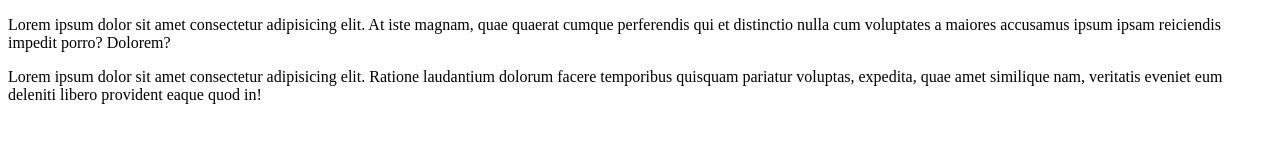
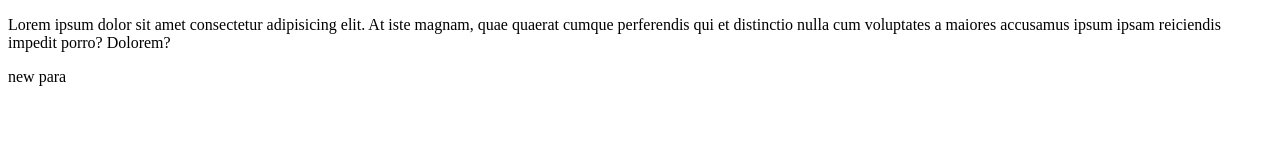
Before and after one commit to thakorpankaj1137/myproject, a plain HTML site: page index.html in a window 1280 px wide. Drawn offline with Linux system fonts and the light colour scheme.

Commit message:
Update index.html

```diff
--- a/index.html
+++ b/index.html
@@ -12,9 +12,7 @@
     <p>Lorem ipsum dolor sit amet consectetur adipisicing elit. At iste magnam, quae quaerat cumque perferendis qui et
         distinctio nulla cum voluptates a maiores accusamus ipsum ipsam reiciendis impedit porro? Dolorem?</p>
 
-    <p>Lorem ipsum dolor sit amet consectetur adipisicing elit. Ratione laudantium dolorum facere temporibus quisquam
-        pariatur voluptas, expedita, quae amet similique nam, veritatis eveniet eum deleniti libero provident eaque quod
-        in!</p>
+    <p>new para</p>
 </body>
 
 </html>
```
